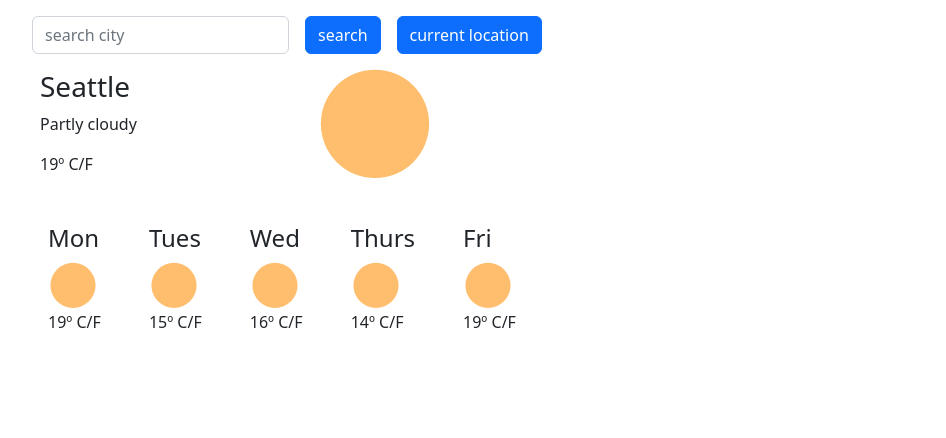
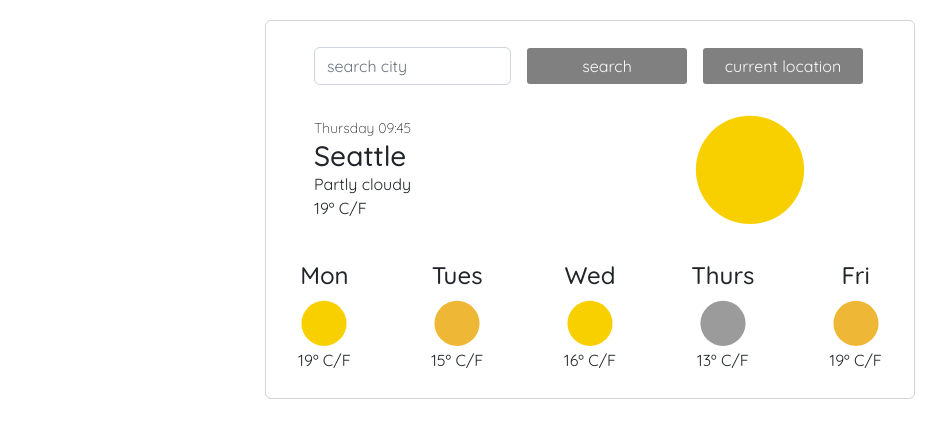
Before and after one commit to emmasarge/vanilla-app, a plain HTML site: page index.html in a window 1280 px wide. Shown: the whole page, without its empty margins (50-996 px from the left). Drawn offline with nearby package versions, Linux system fonts and the light colour scheme.

Commit message:
change color of sun icon depending on weather temperature

```diff
--- a/index.html
+++ b/index.html
@@ -17,65 +17,67 @@
 </head>
 
 <body>
-    <div class="container">
-        <div class="weather-body mt-3">
-            <div class="row g-3 align-items-center">
+    <div class="container weather-app">
+        <div class="weather-body mt-3 px-4">
+            <div class="row g-3 align-items-center ps-4">
                 <div class="col-auto">
-                    <input type="text" id="search-input" class="form-control" placeholder="search city">
+                    <input type="text" id="search-input" class="form-control w-100" placeholder="search city">
                 </div>
                 <div class="col-auto">
-                    <button class="btn btn-primary">search</button>
+                    <button class="btn px-5 w-100" id="search-btn">search</button>
                 </div>
                 <div class="col-auto">
-                    <button class="btn btn-primary">current location</button>
+                    <button class="btn w-100" id="location-btn">current location</button>
                 </div>
             </div>
-            <div class="row g-3 align-items-center  container-fluid">
-                <div class="col-3">
+            <div class="d-flex row g-3 align-items-center ps-4 mt-2">
+                <div class="col-6">
                     <div>
                         <p id="date-time"></p>
                         <h3 id="city-name">Seattle</h3>
                         <p id="weather-condition">Partly cloudy</p>
-                        <p class="temperature"><span id="temp">19º </span><span id="showC">C</span>/<span
+                        <p class="temperature"><span id="showTemp">19º </span><span id="showC">C</span>/<span
                                 id="showF">F</span></p>
                     </div>
                 </div>
-                <div class="col-3">
-                    <div>
-                      <img src="src/img/circle.svg" class="weather-icon"/>
+                <div class="col-6">
+                    <div class="mx-auto">
+                        <img src="src/img/circle.svg" class="weather-icon" />
+                    </div>
+
                     </div>
                 </div>
             </div>
-            <div class="row g-3 align-items-center mt-3">
-                <div class="col-auto px-4">
+            <div class="row g-3 align-items-center mt-3 mb-3">
+                <div class="col px-4 text-center">
                     <h4>Mon</h4>
-                    <img src="src/img/circle.svg" width="50px" class="weather-icon"/>
-                    <p class="mon-temperature"><span id="temp">19º </span><span id="showC">C</span>/<span
-                        id="showF">F</span></p>
+                    <img src="src/img/circle.svg" width="50px" class="weather-icon" />
+                    <p class="mon-temperature"><span id="temp">19º </span><span id="showC"> C</span>/<span
+                            id="showF">F</span></p>
                 </div>
-                <div class="col-auto px-4">
+                <div class="col px-4  text-center">
                     <h4>Tues</h4>
-                    <img src="src/img/circle.svg" width="50px" class="weather-icon"/>
+                    <img src="src/img/circle.svg" width="50px" class="weather-icon-hot" />
                     <p class="tues-temperature"><span id="temp">15º </span><span id="showC">C</span>/<span
-                        id="showF">F</span></p>
+                            id="showF">F</span></p>
                 </div>
-                <div class="col-auto px-4">
+                <div class="col px-4  text-center">
                     <h4>Wed</h4>
-                    <img src="src/img/circle.svg" width="50px" class="weather-icon"/>
+                    <img src="src/img/circle.svg" width="50px" class="weather-icon" />
                     <p class="wed-temperature"><span id="temp">16º </span><span id="showC">C</span>/<span
-                        id="showF">F</span></p>
+                            id="showF">F</span></p>
                 </div>
-                <div class="col-auto px-4">
+                <div class="col px-4  text-center">
                     <h4>Thurs</h4>
-                    <img src="src/img/circle.svg" width="50px" class="weather-icon"/>
-                    <p class="thurs-temperature"><span id="temp">14º </span><span id="showC">C</span>/<span
-                        id="showF">F</span></p>
+                    <img src="src/img/circle.svg" width="50px" class="weather-icon-grey" />
+                    <p class="thurs-temperature"><span id="temp">13º </span><span id="showC">C</span>/<span
+                            id="showF">F</span></p>
                 </div>
-                <div class="col-auto px-4">
+                <div class="col px-4  text-center">
                     <h4>Fri</h4>
-                    <img src="src/img/circle.svg" width="50px" class="weather-icon"/>
+                    <img src="src/img/circle.svg" width="50px" class="weather-icon-hot" />
                     <p class="fri-temperature"><span id="temp">19º </span><span id="showC">C</span>/<span
-                        id="showF">F</span></p>
+                            id="showF">F</span></p>
                 </div>
             </div>
         </div>
--- a/src/script.js
+++ b/src/script.js
@@ -0,0 +1,91 @@
+function formatDate(date) {
+    let hours = date.getHours();
+    if (hours < 10) {
+      hours = `0${hours}`;
+    }
+    let minutes = date.getMinutes();
+    if (minutes < 10) {
+      minutes = `0${minutes}`;
+    }
+
+    let dayIndex = date.getDay();
+    let days = [
+      "Sunday",
+      "Monday",
+      "Tuesday",
+      "Wednesday",
+      "Thursday",
+      "Friday",
+      "Saturday"
+    ];
+    let day = days[dayIndex];
+
+    return `${day} ${hours}:${minutes}`;
+  }
+
+  let dateElement = document.querySelector("#date-time");
+  let currentTime = new Date();
+  dateElement.innerHTML = formatDate(currentTime);
+
+  function showWeather(response) {
+    let displayCity = document.querySelector("#city-name");
+    let temperature = Math.round(response.data.main.temp);
+    let toFarenheit = Math.round(9 * temperature + 160) / 5;
+    let description = response.data.weather[0].description;
+    let displayDescription = document.querySelector("#weather-condition");
+    let displayTemp = document.querySelector("#showTemp");
+    displayTemp.innerHTML = `${temperature}º`;
+    displayDescription.innerHTML = `${description}`;
+    displayCity.innerHTML = `${response.data.name}`;
+    function convertToCelsius(event) {
+      event.preventDefault();
+      let displayTemp = document.querySelector("#showTemp");
+      displayTemp.innerHTML = `${temperature}º`;
+    }
+    function convertToFahrenheit(event) {
+      event.preventDefault();
+      let displayTemp = document.querySelector("#showTemp");
+      displayTemp.innerHTML = `${toFarenheit}º`;
+    }
+    let clickFarenheit = document.querySelector("#showF");
+    clickFarenheit.addEventListener("click", convertToFahrenheit);
+
+    let clickCelsius = document.querySelector("#showC");
+    clickCelsius.addEventListener("click", convertToCelsius);
+
+
+    if (temperature > 14) {
+        document.querySelector(".weather-icon").style.filter= "invert(0.9) sepia(1) saturate(9) hue-rotate(307deg)";
+
+    } else {
+        document.querySelector(".weather-icon").style.filter= "invert(0.7) sepia(1) saturate(5) hue-rotate(2deg)";
+    }
+
+}
+
+
+  function searchCity(event) {
+    event.preventDefault();
+    let cityInput = document.querySelector("#search-input");
+    let city = cityInput.value;
+    let key = "2de1414d2167da92d347476a4e1097e6";
+    let units = "metric";
+    let url = `https://api.openweathermap.org/data/2.5/weather?q=${city}&appid=${key}&units=${units}`;
+    axios.get(url).then(showWeather);
+  }
+
+  function showCity(event) {
+    event.preventDefault();
+    navigator.geolocation.getCurrentPosition(function (position) {
+      let lat = position.coords.latitude;
+      let lon = position.coords.longitude;
+      let key = "2de1414d2167da92d347476a4e1097e6";
+      let url = `https://api.openweathermap.org/data/2.5/weather?lat=${lat}&lon=${lon}&appid=${key}&units=metric`;
+      axios.get(url).then(showWeather);
+    });
+  }
+  let searchForm = document.querySelector("#search-btn");
+  searchForm.addEventListener("click", searchCity);
+
+  let button = document.querySelector("#location-btn");
+  button.addEventListener("click", showCity);
--- a/src/style.css
+++ b/src/style.css
@@ -1,7 +1,54 @@
+
+
+@import url('https://fonts.googleapis.com/css2?family=Quicksand:wght@300;400;500&display=swap');
+
 .weather-icon {
-    filter: invert(0.9) sepia(1) saturate(9) hue-rotate(307deg);
+    filter: invert(0.7) sepia(1) saturate(5) hue-rotate(2deg);
+}
+.weather-icon-hot {
+    filter: invert(0.6) sepia(1) saturate(3) hue-rotate(4deg);
+}
+.weather-icon-grey {
+    filter: invert(0.5) sepia(1) saturate(0) hue-rotate(146deg);
 }
 
-.weather-icon-cold {
-    filter: invert(0.5) sepia(1) saturate(111) hue-rotate(561deg);
+body{
+    font-family: 'Quicksand', sans-serif;
 }
+
+p {
+    margin: 0;
+}
+h3 {
+    margin-bottom: 0px;
+}
+.weather-app {
+    max-width: 650px;
+    margin: 20px auto;
+    border: lightgrey solid 1px;
+    border-radius: 6px;
+    padding: 10px 0px;
+
+}
+.btn {
+    background-color: grey;
+    border-radius: 3px;
+    border:0;
+    width: 160px!important;
+    color: #fafafa;
+}
+
+.btn:hover {
+    background-color: cadetblue;
+    transition: all 1.2s ease-in-out;
+    color: #fafafa;
+}
+img {
+        display: flex;
+        align-items: center;
+        margin: auto;
+}
+#date-time {
+    font-weight: 200;
+    font-size: 14px;;
+}
```
